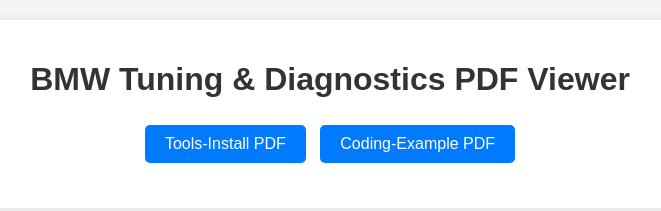
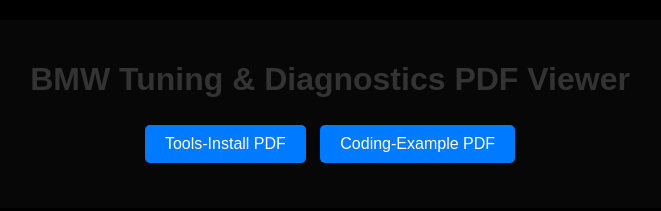
Before and after one commit to CyberSecTuning/BMWTuningGuides, a plain HTML site: page index.html in a window 1280 px wide. Shown: the whole page, without its empty margins (310-971 px from the left). Drawn offline with Linux system fonts and the light colour scheme.

Commit message:
Update styles.css

```diff
--- a/css/styles.css
+++ b/css/styles.css
@@ -4,7 +4,7 @@
 
 body {
     font-family: Arial, sans-serif;
-    background-color: #f5f5f5;
+    background-color: #000000;
     margin: 0;
     padding: 20px;
 }
@@ -17,7 +17,7 @@ h1 {
 .container {
     max-width: 800px;
     margin: 0 auto;
-    background-color: #fff;
+    background-color: #070707;
     padding: 20px;
     border-radius: 10px;
     box-shadow: 0 0 10px rgba(0, 0, 0, 0.1);
```
